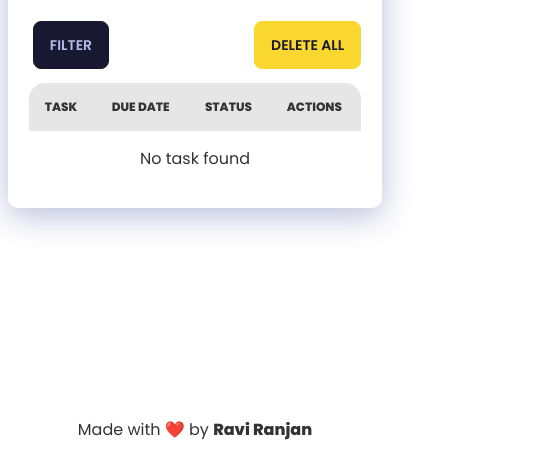
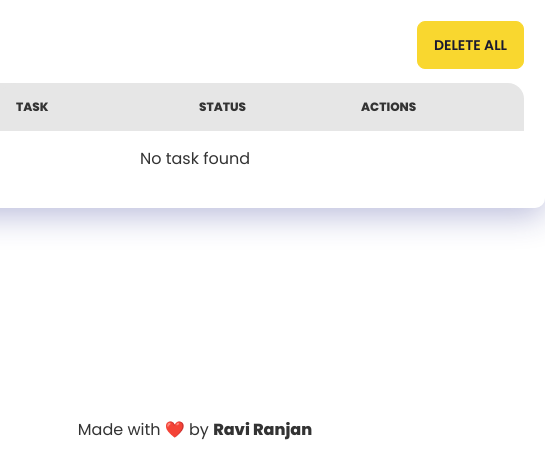
Before and after one commit to RaviRanjan44/TODO-WEB-APP, a plain HTML site: page index.html in a window 390 px wide. Shown: the part 382-844 px from the top of the page, 545 px wide, since content can reach past the window. Drawn offline with nearby package versions, Linux system fonts and the light colour scheme.

Commit message:
Update style.css

```diff
--- a/css/style.css
+++ b/css/style.css
@@ -153,6 +153,6 @@ header .input-section {
     .container {
         margin: 0 20px;
         max-width: 96%;
-        min-width: 96%;
+        min-width: 700px;
     }
 }
```
